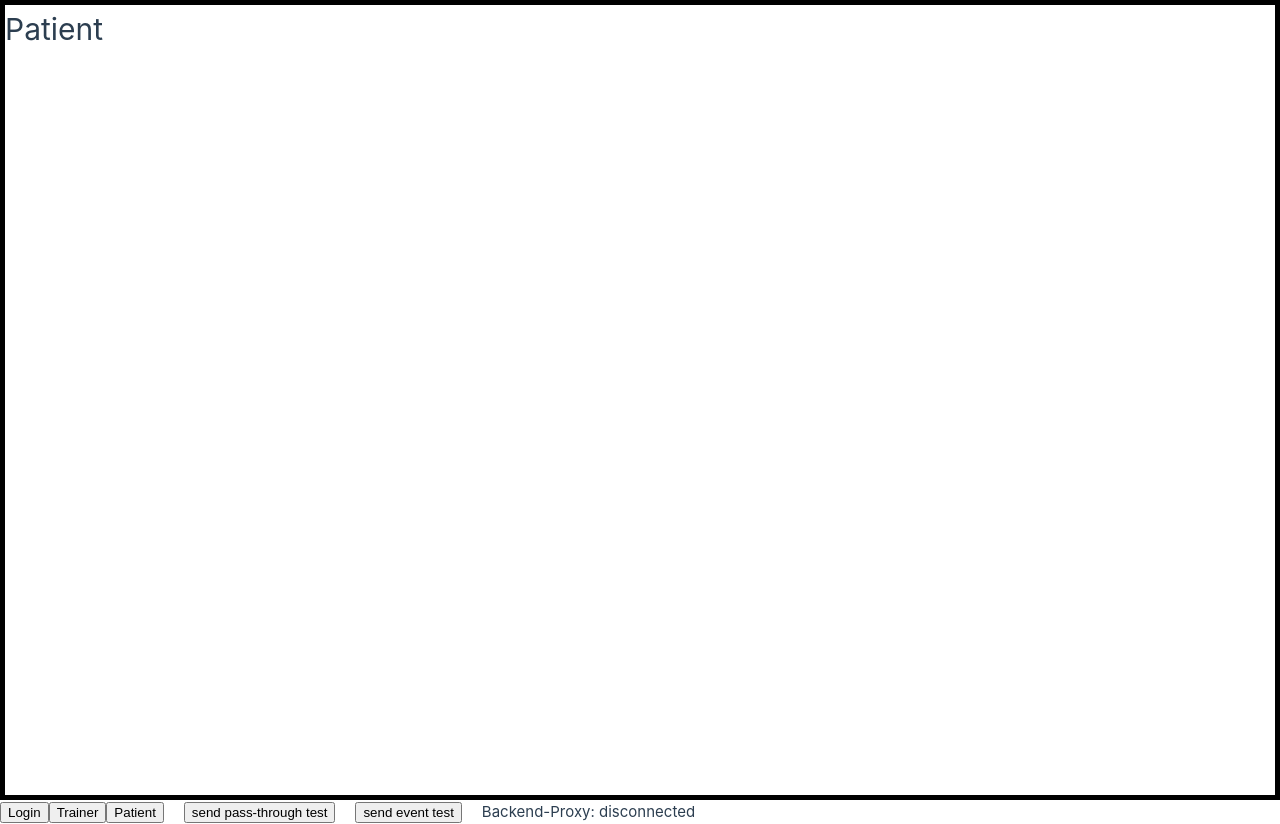
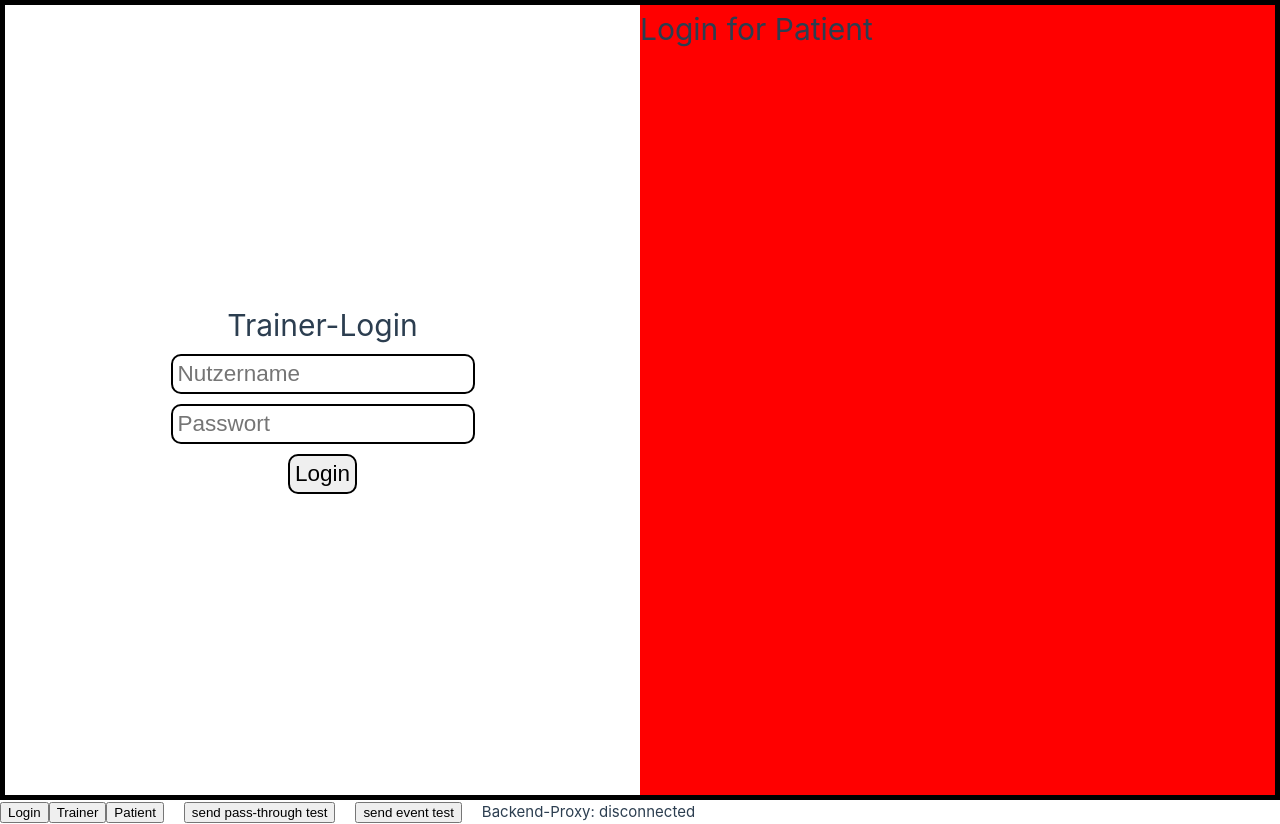
Before and after one commit to hpi-sam/dps.training_k, a Vue app in the folder frontend/: page / in a window 1280 px wide. Built offline with nearby package versions, Linux system fonts and the light colour scheme; no server answers.

Commit message:
#12: add ScreenTrainer and DummyLogin (#34)

```diff
--- a/frontend/src/App.vue
+++ b/frontend/src/App.vue
@@ -11,7 +11,7 @@ const modules = {
   ModulePatient
 }
 
-const currentModule = ref('ModulePatient')
+const currentModule = ref('ModuleLogin')
 
 const connectionState = computed(() => state.connected ? "connected" : "disconnected")
 </script>
@@ -19,18 +19,16 @@ const connectionState = computed(() => state.connected ? "connected" : "disconne
 
 <template>
   <main>
-    <component :is="modules[currentModule]" />
+    <component :is="modules[currentModule]" @switch="(to) => currentModule = to" />
   </main>
 
   <div id="dev-bar">
     <button @click="currentModule='ModuleLogin'">
       Login
     </button>
-
     <button @click="currentModule='ModuleTrainer'">
       Trainer
     </button>
-
     <button @click="currentModule='ModulePatient'">
       Patient
     </button>
--- a/frontend/src/components/ModuleLogin.vue
+++ b/frontend/src/components/ModuleLogin.vue
@@ -1,3 +1,26 @@
+<script setup>
+  import ScreenTrainer from './screensLogin/ScreenTrainer.vue'
+  import ScreenPatient from './screensLogin/ScreenPatient.vue'
+
+  const emit = defineEmits(['switch'])
+</script>
+
 <template>
-    <h1>Login</h1>
+  <div id="leftSide">
+    <ScreenTrainer @login="emit('switch', 'ModuleTrainer')" />
+  </div>
+  <div id="rightSide">
+    <ScreenPatient />
+  </div>
 </template>
+
+<style scoped>
+  #leftSide, #rightSide{
+    float: left;
+    width: 50%;
+    height: 100%;
+  }
+  #rightSide{
+    background-color: red;
+  }
+</style>
--- a/frontend/src/components/ModulePatient.vue
+++ b/frontend/src/components/ModulePatient.vue
@@ -1,3 +1,3 @@
 <template>
-    <h1>Patient</h1>
+  <h1>Patient</h1>
 </template>
--- a/frontend/src/components/ModuleTrainer.vue
+++ b/frontend/src/components/ModuleTrainer.vue
@@ -1,3 +1,3 @@
 <template>
-    <h1>Trainer</h1>
+  <h1>Trainer</h1>
 </template>
--- /dev/null
+++ b/frontend/src/components/screensLogin/ScreenPatient.vue
@@ -0,0 +1,6 @@
+<template>
+  <h1>Login for Patient</h1>
+</template>
+
+<style scoped>
+</style>
--- /dev/null
+++ b/frontend/src/components/screensLogin/ScreenTrainer.vue
@@ -0,0 +1,19 @@
+<script setup>
+  import dummyLogin from '../widgets/DummyLogin.vue'
+
+  const emit = defineEmits(['login'])
+
+</script>
+
+<template>
+  <div id="main">
+    <dummyLogin valid-username="test" valid-password="test" @login="emit('login')" />
+  </div>
+</template>
+
+<style scoped>
+  #main {
+    height: 100%;
+    width: 100%;
+  }
+</style>
--- /dev/null
+++ b/frontend/src/components/widgets/DummyLogin.vue
@@ -0,0 +1,73 @@
+<script setup>
+  import { ref } from 'vue'
+
+  const props = defineProps({
+    validUsername: {
+      type: String,
+      default: 'abc'
+    },
+    validPassword: {
+      type: String,
+      default: '123'
+    }
+  })
+  const emit = defineEmits(['login'])
+
+  const username = ref('')
+  const password = ref('')
+  const errorOccured = ref(false)
+  const errorMassage = ref('')
+
+
+  function submit(){
+    if (username.value == props.validUsername && password.value == props.validPassword){
+      emit('login')
+      errorOccured.value = false
+    } else if(username.value == props.validUsername) {
+      errorOccured.value = true
+      errorMassage.value = "Fehler: falsches Passwort"
+    } else {
+      errorOccured.value = true
+      errorMassage.value = "Fehler: dieser Nutzername existiert nicht"
+    }
+  }
+</script>
+
+<template>
+  <div id="main">
+    <div id="form">
+      <h1>Trainer-Login</h1>
+      <input v-model="username" type="text" placeholder="Nutzername">
+      <input v-model="password" type="password" placeholder="Passwort">
+      <input type="submit" value="Login" @click="submit()">
+      <p v-if="errorOccured" id="errorMassage">
+        {{ errorMassage }}
+      </p>
+    </div>
+  </div>
+</template>
+
+<style scoped>
+  #main {
+    height: 100%;
+    width: 100%;
+    display: flex;
+    justify-content: center;
+    align-items: center;
+  }
+  #form{
+    display: flex;
+    flex-direction: column;
+    align-items: center;
+  }
+  input{
+    border: 2px solid black;
+    border-radius: 10px;
+    padding: 5px;
+    margin: 5px;
+    font-size: 1.5em;
+  }
+  #errorMassage{
+    color: red;
+  }
+</style>
--- a/frontend/src/modules/ModuleLogin.vue
+++ /dev/null
@@ -1,3 +0,0 @@
-<template>
-    <h1>Login</h1>
-</template>
--- a/frontend/src/modules/ModulePatient.vue
+++ /dev/null
@@ -1,3 +0,0 @@
-<template>
-    <h1>Patient</h1>
-</template>
--- a/frontend/src/modules/ModuleTrainer.vue
+++ /dev/null
@@ -1,3 +0,0 @@
-<template>
-    <h1>Trainer</h1>
-</template>
```
Also changed, not shown: 1 other file (tests, documents, lock files or other folders).
